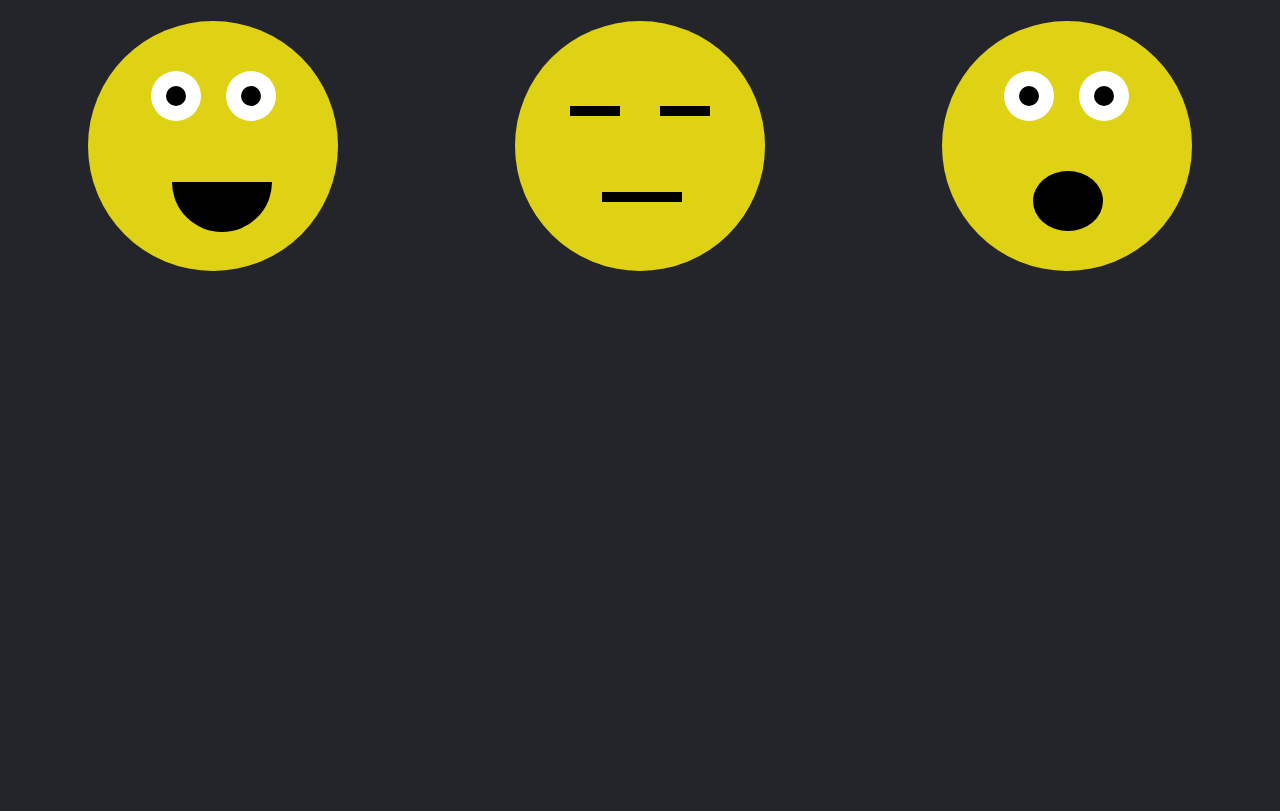
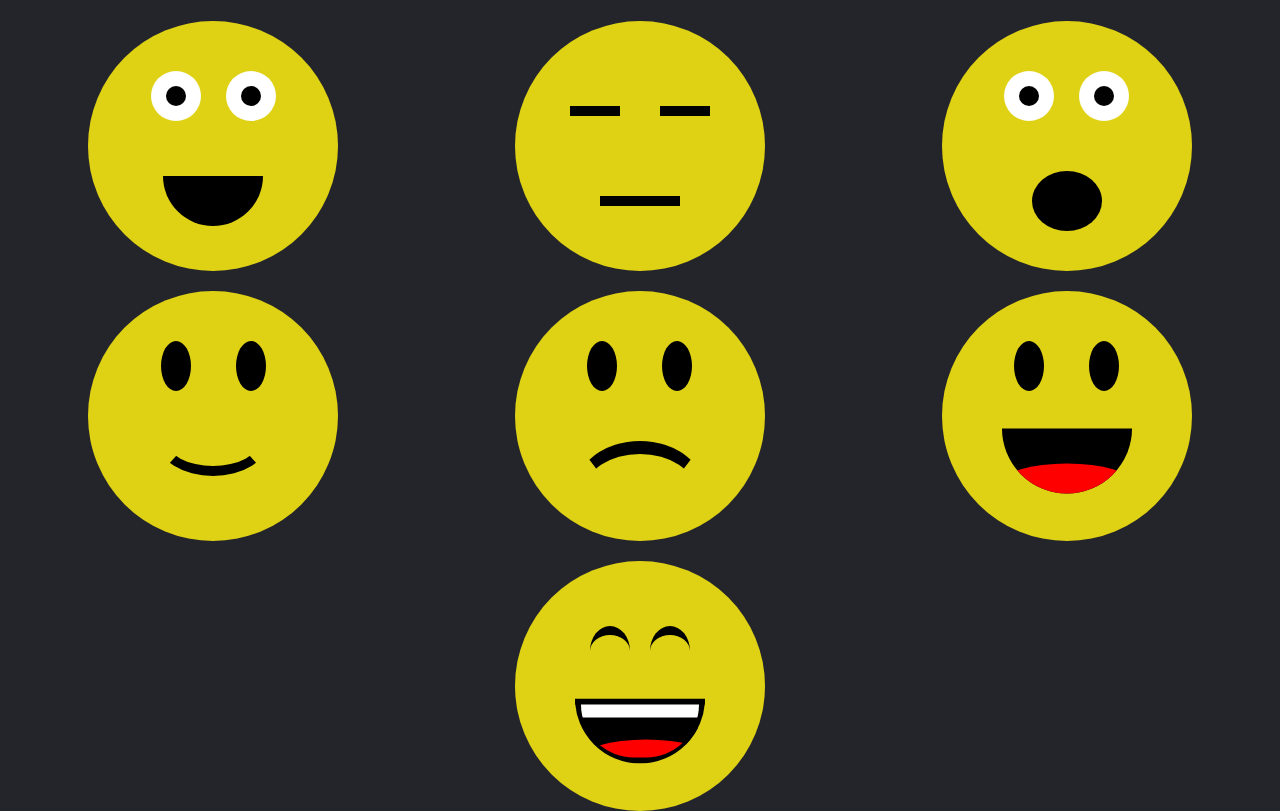
Before and after one commit to Fadesheye/CSS-emoji-pack, a plain HTML site: page index.html in a window 1280 px wide. Shown: the part 58-869 px from the top of the page. Before the commit the page ends 800 px from the top, so only its background shows below. Drawn offline with Linux system fonts and the light colour scheme.

Commit message:
Emoji pack created by CSS update

```diff
--- a/index.html
+++ b/index.html
@@ -8,7 +8,7 @@
 </head>
 <body>
     <header>
-        <div id="logo">CSS<span>EMOJI</span>
+        <div id="logo">Sheye<span>EMOJI</span>
 
         </div>
         <ul>
@@ -49,7 +49,74 @@
             </div>
             <div class="mouth"></div>
         </div>
+
+
     </main>
+    <div id="main2">
+        <div id="smiley-face">
+            <div id="eyes">
+                <div class="eye">
+                    <div class="eyeball"></div>
+                </div>
+                <div class="eye">
+                    <div class="eyeball"></div>
+                </div>
+            </div>
+            <div class="mouth"></div>
+        </div>
+
+        <div id="sad-face">
+            <div id="eyes">
+                <div class="eye">
+                    <div class="eyeball"></div>
+                </div>
+                <div class="eye">
+                    <div class="eyeball"></div>
+                </div>
+            </div>
+            <div class="mouth"></div>
+        </div>
+
+        <div id="tongue-smile">
+
+            <div id="eyes">
+                <div class="eye">
+                    <div class="eyeball"></div>
+                </div>
+                <div class="eye">
+                    <div class="eyeball"></div>
+                </div>
+            </div>
+            <div class="mouth">
+                <div class="tongue"></div>
+        </div>
+        </div>
+    </div>
+
+    <div id="main3">
+
+        <div id="teeth-smile">
+
+            <div id="eyes">
+                <div class="eye">
+                    <div class="eyeball"></div>
+                </div>
+                <div class="eye">
+                    <div class="eyeball"></div>
+                </div>
+            </div>
+            <div class="mouth">
+                <div class="tongue"></div>
+                <div class="teeth"></div>
+        </div>
+
+    </div>
+
+
+
+
+
+
 
 </body>
 </html>
--- a/style.css
+++ b/style.css
@@ -30,6 +30,12 @@ header li:nth-child(2) {
 main{
     display: flex;
 }
+#main2{
+    display: flex;
+}
+#main3{
+    display: flex;
+}
 div#logo {
     font-family: Righteous;
     font-size: larger;
@@ -42,6 +48,7 @@ div#logo {
     height: 250px;
     background-color: #dfd114;
     border-radius: 50%;
+    position: relative;
     margin: auto;
 }
 #happy #eyes{
@@ -73,8 +80,9 @@ div#logo {
     border-bottom-left-radius: 50px;
     border-bottom-right-radius: 50px;
     position: absolute;
-    top: 240px;
-    left: 13.4%;
+    transform: translate(-50%,-50%);
+    top: 180px;
+    left: 50%;
 }
 div#straight-face {
     width: 250px;
@@ -82,11 +90,13 @@ div#straight-face {
     background-color: #dfd114;
     border-radius: 50%;
     margin: 20px auto;
+    position: relative;
 }
 #straight-face #eyes{
     display: flex;
     justify-content: space-between;
     padding: 60px;
+    /* padding: 20% 15%; */
     margin: 0 -5px;
 }
 #straight-face .eye{
@@ -105,8 +115,10 @@ div#straight-face {
     width: 80px;
     height: 10px;
     position: absolute;
-    margin-left: 87px;
-    top: 250px;
+    transform: translate(-50%,-50%);
+    left: 50%;
+    top: 180px;
+
 }
 #surprised-face{
     width: 250px;
@@ -114,12 +126,13 @@ div#straight-face {
     background-color: #dfd114;
     border-radius: 50%;
     margin: 20px auto;
+    position: relative;
 }
 #surprised-face #eyes{
     display: flex;
     justify-content: space-around;
     padding: 20%;
-
+    /* padding: 20% 15%; */
 }
 #surprised-face .eye {
     background-color: #ffff;
@@ -141,5 +154,189 @@ div#straight-face {
     height: 60px;
     border-radius: 50%;
     background-color: black;
-    margin-left: 91px;
+    position: absolute;
+    left: 50%;
+    top: 180px;
+    transform: translate(-50%,-50%);
 }
+#sad-face {
+    width: 250px;
+    height: 250px;
+    position: relative;
+    background-color: #dfd114;
+    border-radius: 50%;
+    margin: auto;
+}
+#sad-face #eyes{
+    display: flex;
+    justify-content: space-around;
+    padding: 20%;
+    /* padding: 20% 15%; */
+}
+#sad-face .eye {
+    border-color: black;
+    background-color: #000;
+    border-radius: 70%;
+    /* border: solid 5px #000; */
+    width: 30px;
+    height: 50px;
+    /* border-radius: 50px 10px;  */
+    justify-content: center;
+    align-items: center;
+    display: flex;
+}
+#sad-face .mouth{
+    position: absolute;
+    width: 130px;
+    height: 100px;
+    /* background-color: #0f00b3; */
+    border: 10px solid transparent;
+    border-top: 13px solid #000;
+    border-radius: 90%;
+    transform: translate(-50%, -50%);
+    left: 50%;
+    top: 200px;
+}
+#smiley-face {
+    width: 250px;
+    height: 250px;
+    position: relative;
+    background-color: #dfd114;
+    border-radius: 50%;
+    margin: auto;
+}
+#smiley-face #eyes{
+    display: flex;
+    justify-content: space-around;
+    padding: 20%;
+    /* padding: 20% 15%; */
+}
+#smiley-face .eye {
+    border-color: black;
+    background-color: #000;
+    border-radius: 70%;
+    /* border: solid 5px #000; */
+    width: 30px;
+    height: 50px;
+    /* border-radius: 50px 10px;  */
+    justify-content: center;
+    align-items: center;
+    display: flex;
+}
+#smiley-face .mouth{
+    position: absolute;
+    width: 110px;
+    height: 70px;
+    /* background-color: #0f00b3; */
+    border: 9px solid transparent;
+    border-bottom: 10px solid #000;
+    border-radius: 70%;
+    transform: translate(-50%, -50%);
+    left: 50%;
+}
+#tongue-smile {
+    width: 250px;
+    height: 250px;
+    position: relative;
+    background-color: #dfd114;
+    border-radius: 50%;
+    margin: auto;
+}
+#tongue-smile #eyes{
+    display: flex;
+    justify-content: space-around;
+    padding: 20%;
+    /* padding: 20% 15%; */
+}
+#tongue-smile .eye {
+    border-color: black;
+    background-color: #000;
+    border-radius: 70%;
+    /* border: solid 5px #000; */
+    width: 30px;
+    height: 50px;
+    /* border-radius: 50px 10px;  */
+    justify-content: center;
+    align-items: center;
+    display: flex;
+}
+#tongue-smile .mouth{
+    position: absolute;
+    width: 130px;
+    height: 65px;
+    background-color: black;
+    border-bottom-left-radius: 65px;
+    border-bottom-right-radius: 65px;
+    overflow: hidden;
+    transform: translate(-50%, -50%);
+    left: 50%;
+    top: 170px;
+
+}
+#toungue-smile .tongue {
+    position: absolute;
+    width: 130px;
+    height: 40px;
+    background-color: red;
+    top: 35px;
+    border-radius: 80%;
+}
+#teeth-smile {
+    width: 250px;
+    height: 250px;
+    position: relative;
+    background-color: #dfd114;
+    border-radius: 50%;
+    margin: auto;
+    top: 20px;
+}
+#teeth-smile #eyes{
+    display: flex;
+    justify-content: space-around;
+    padding: 26%;
+
+}
+#teeth-smile .eye {
+
+    border-color: black;
+    /* background-color: #000; */
+    border: 5px solid black transparent;
+    border-radius: 70%;
+    border-top: 9px solid black;
+    width: 40px;
+    height: 50px;
+    justify-content: center;
+    align-items: center;
+    display: flex;
+}
+#teeth-smile .mouth{
+    position: absolute;
+    width: 130px;
+    height: 65px;
+    background-color: black;
+    border-bottom-left-radius: 65px;
+    border-bottom-right-radius: 65px;
+    overflow: hidden;
+    transform: translate(-50%, -50%);
+    left: 50%;
+    top: 170px;
+    border-width: 20px;
+    border-color: black;
+    border: 6px solid black;
+}
+.tongue {
+    position: absolute;
+    width: 130px;
+    height: 40px;
+    background-color: red;
+    top: 35px;
+    border-radius: 80%;
+}
+.teeth {
+    position: absolute;
+    width: 130px;
+    height: 40px;
+    background-color: white;
+    bottom: 40px;
+
+}
```
